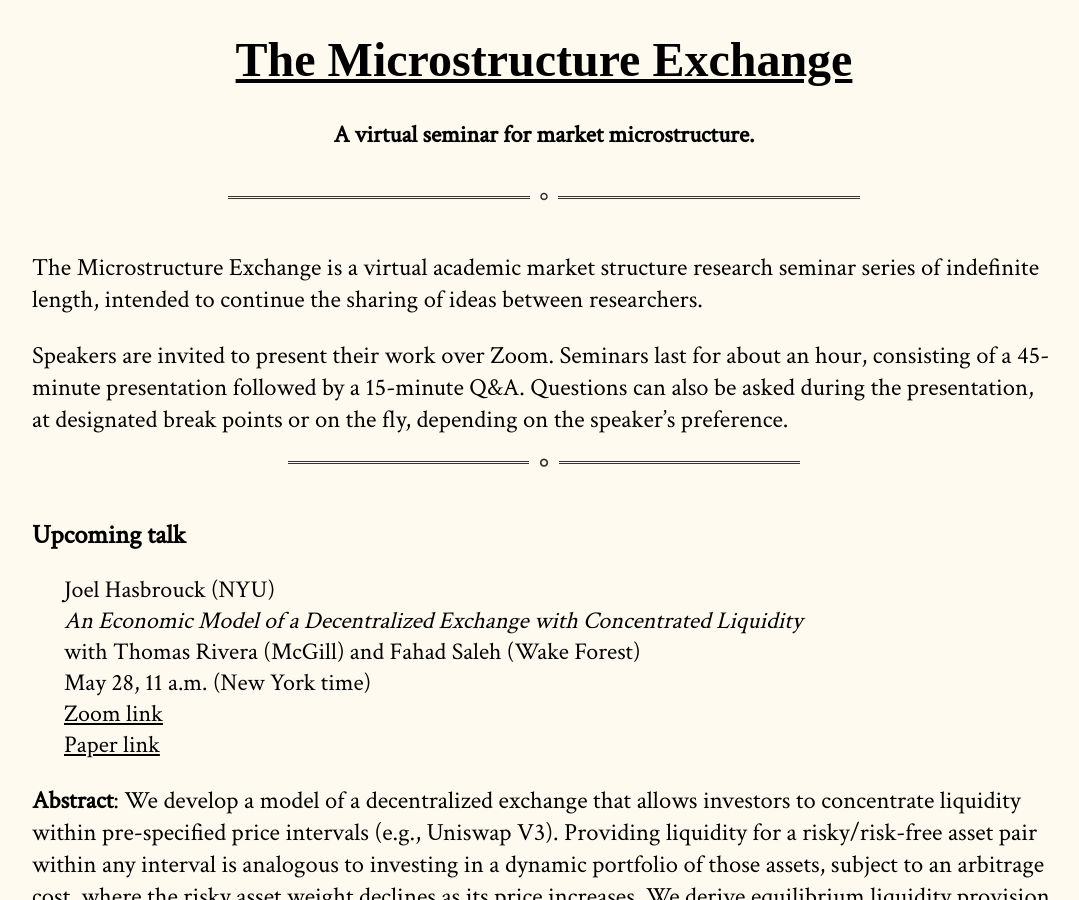
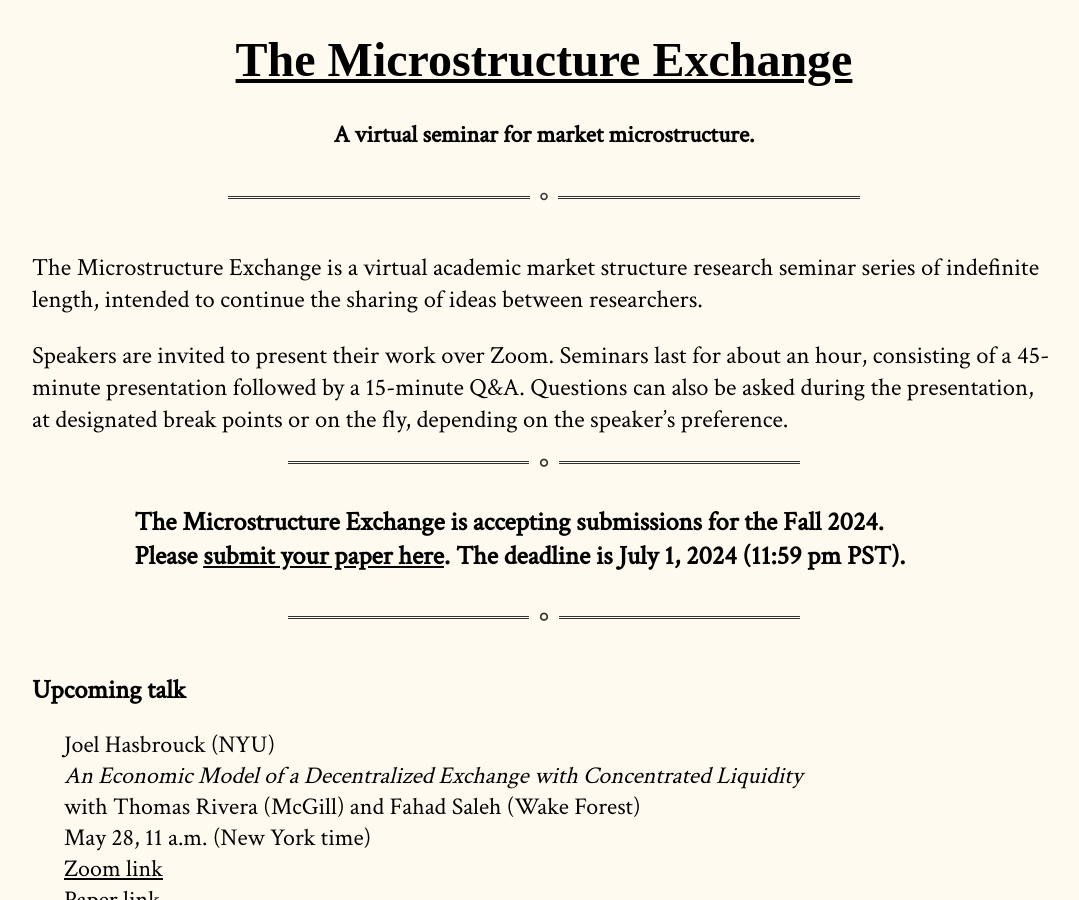
Before and after one commit to cpfiffer/microstructure.exchange, a Jekyll site: the page built from index.md, in a window 1280 px wide and 900 px high. Shown: the whole window, without its empty margins (96-1175 px from the left). Built offline with Jekyll 4.4.1, drawn with Linux system fonts in a browser that asks for light colours; some web fonts are replaced.

Commit message:
Update index.md

```diff
--- a/index.md
+++ b/index.md
@@ -8,14 +8,14 @@ Speakers are invited to present their work over Zoom. Seminars last for about an
 
 <hr>
 
-<!-- <div class="cfp">
-The Microstructure Exchange is accepting submissions for the Spring 2024. <br>
+<div class="cfp">
+The Microstructure Exchange is accepting submissions for the Fall 2024. <br>
 
-Please <a href="https://www.research.net/r/TME-Winter-2024">submit your paper here</a>. The deadline is December 15, 2023.<br>
+Please <a href="https://www.research.net/r/TME-Fall-2024">submit your paper here</a>. The deadline is July 1, 2024  (11:59 pm PST).<br>
 <br>
 </div>
 
-<hr> -->
+<hr>
 
 ## Upcoming talk
 
```
